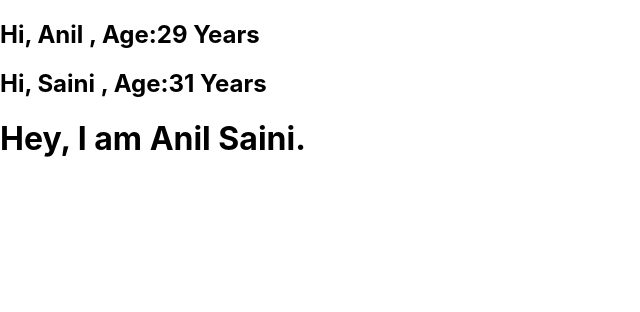
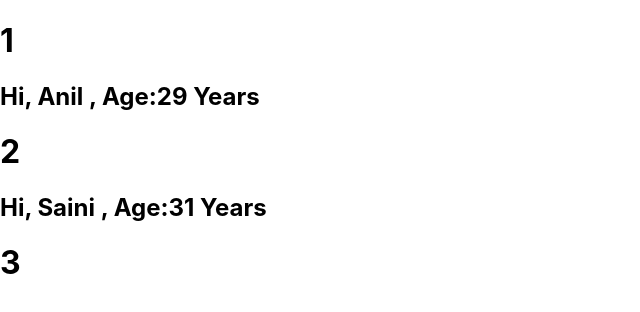
Before and after one commit to AnilSaini341/React_2022, a React (Create React App) app: page / in a window 1280 px wide. Shown: the top 312 px of the page, without its empty margins (0-640 px from the left). Built offline with nearby package versions, Linux system fonts and the light colour scheme.

Commit message:
send Data using props in functional component

```diff
--- a/src/App.js
+++ b/src/App.js
@@ -22,9 +22,11 @@ function App() {
     //   </header>
     // </div>
     <div>
+      <Man number="1" />
       <Person name="Anil" age="29" />
+      <Man number="2" />
       <Person name="Saini" age="31" />
-      <Man />
+      <Man number="3" />
     </div>
   );
 }
--- a/src/Components/Man.js
+++ b/src/Components/Man.js
@@ -1,8 +1,11 @@
 import React from "react";
 
-export const Man=()=>{
+export const Man=(props)=>{
+    console.log(props);
     return(
-        <h1>Hey, I am Anil Saini.</h1>
+        <>
+        <h1>{props.number}</h1>
+        </>
     )
 }
 
--- a/src/Components/Person.js
+++ b/src/Components/Person.js
@@ -7,6 +7,7 @@ class Person extends Component {
         this.props=props
     }
     render(){
+        console.log(this.props);
         return(
             <div className="text-center">
             <h2>Hi, {this.props.name} , Age:{this.props.age} Years</h2>
```
